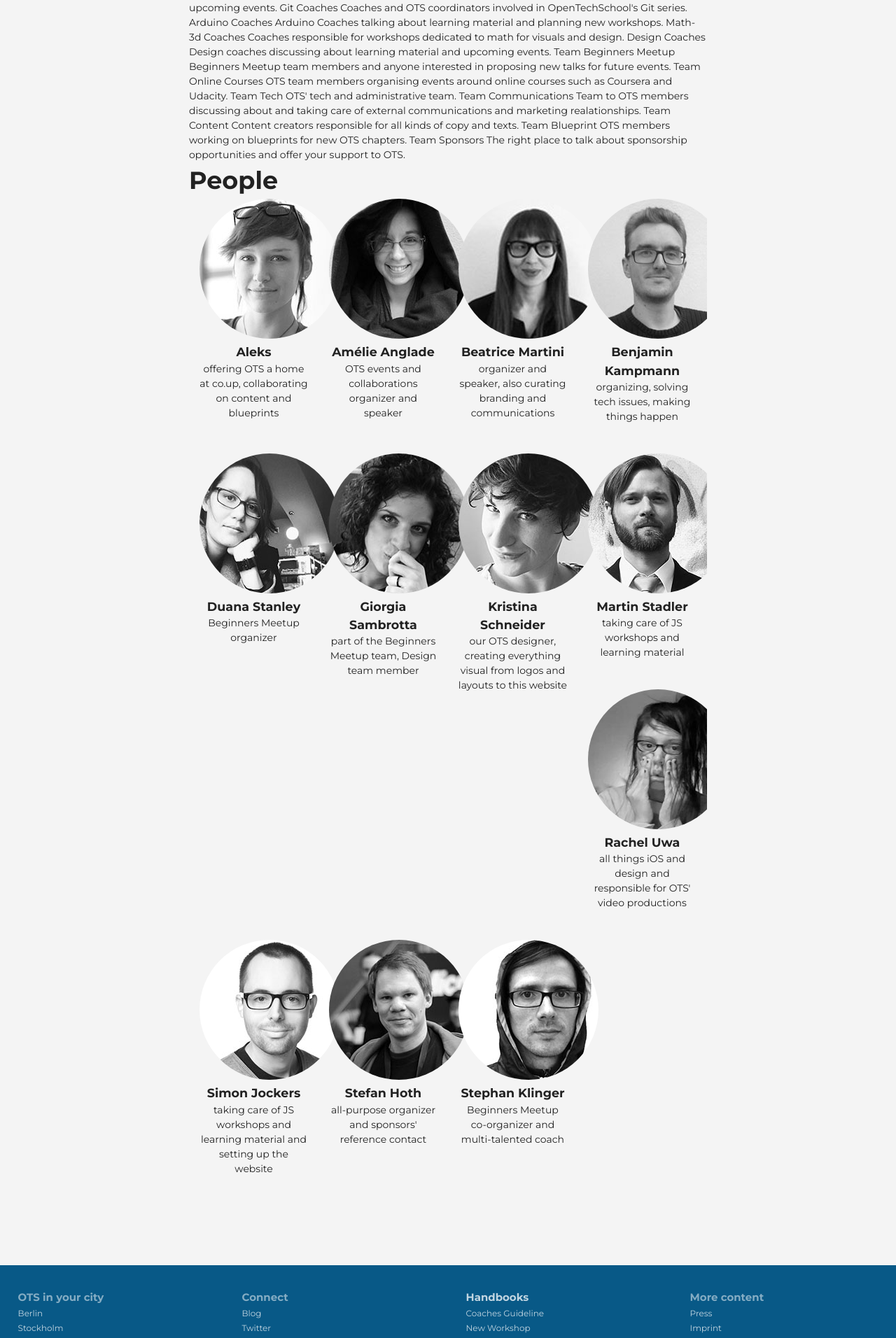
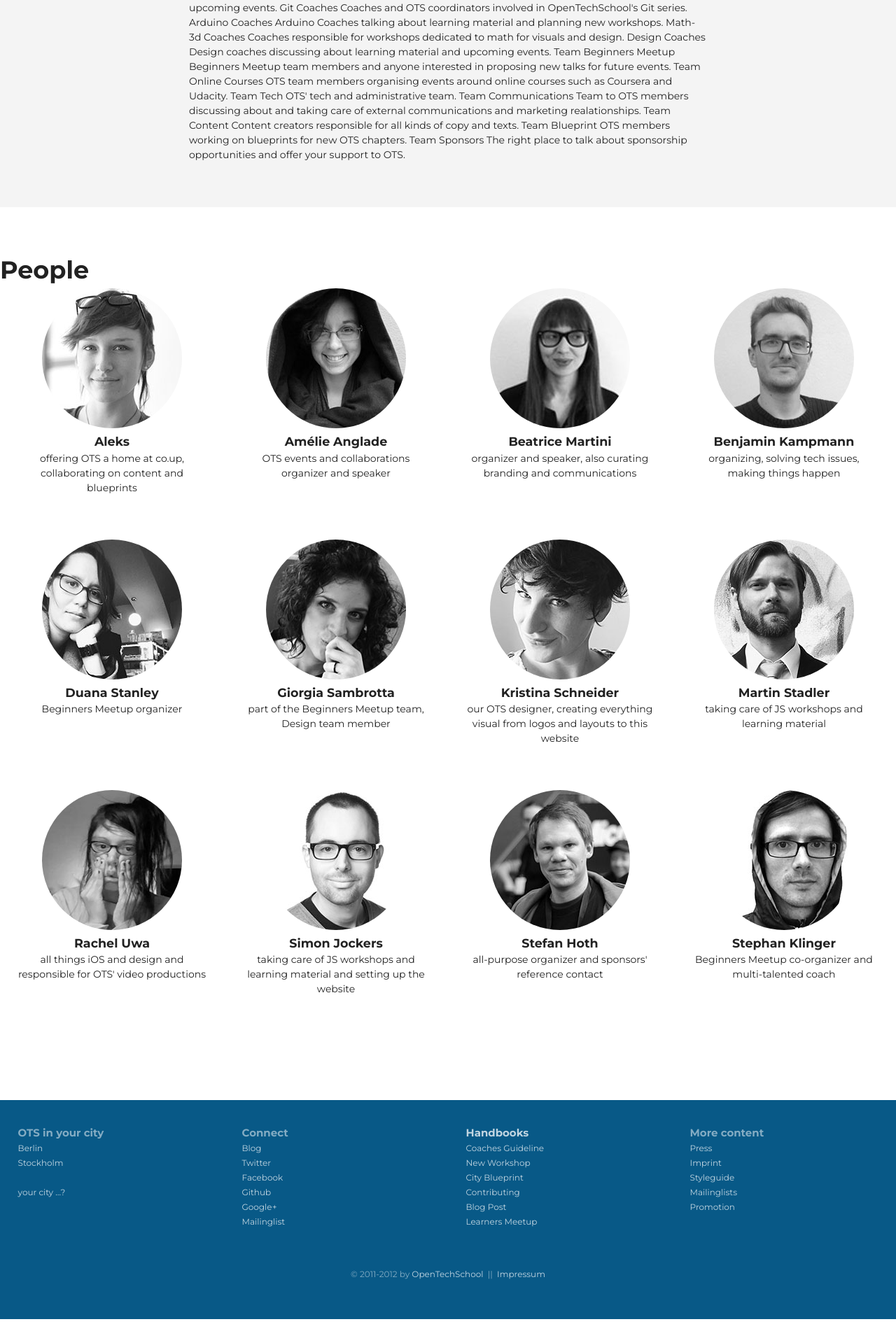
Before and after one commit to OpenTechSchool/www.opentechschool.org, a Jekyll site: the page built from team.html, in a window 1280 px wide. Shown: the part 548-2460 px from the top of the page at 70% size. Built offline with Jekyll 4.4.1, drawn with Linux system fonts in a browser that asks for light colours; nearby versions of some CDN libraries; after the commit the page ends 2433 px from its top, so only the background shows below that.

Commit message:
layout for team page, make images in team list fluid

```diff
--- /dev/null
+++ b/_layouts/core_page.html
@@ -0,0 +1,18 @@
+{% include _head.html %}
+{% include _main_nav.html %}
+
+<header class="site_header">
+  <div class="container">
+
+    <h1 class="workshop_title">
+      {{page.title}}
+    </h1>
+
+  </div>
+</header>
+
+{{ content }}
+
+{% include _footer.html %}
+{% include _scripts.html %}
+{% include _end.html %}
--- a/sass/imports/_main.scss
+++ b/sass/imports/_main.scss
@@ -174,9 +174,15 @@
   height: 8em;
   text-align: center;
   img {
+    width: 100%;
     max-width: 200px;
     height: auto;
     border-radius: 100%;
+  }
+  p {
+    min-height: 6em;
+    height:auto !important;
+    height: 6em;
   }
 }
 
--- a/stylesheets/screen.css
+++ b/stylesheets/screen.css
@@ -328,29 +328,36 @@
 }
 /* line 176, ../sass/imports/_main.scss */
 .team_list > li img {
+  width: 100%;
   max-width: 200px;
   height: auto;
   border-radius: 100%;
 }
+/* line 182, ../sass/imports/_main.scss */
+.team_list > li p {
+  min-height: 6em;
+  height: auto !important;
+  height: 6em;
+}
 
-/* line 183, ../sass/imports/_main.scss */
+/* line 189, ../sass/imports/_main.scss */
 .top_bar {
   width: 100%;
   z-index: 100;
   background: #FFF;
   color: #FFF;
 }
-/* line 188, ../sass/imports/_main.scss */
+/* line 194, ../sass/imports/_main.scss */
 .top_bar .container {
   overflow: visible;
 }
 
-/* line 193, ../sass/imports/_main.scss */
+/* line 199, ../sass/imports/_main.scss */
 .logo_top_bar {
   float: left;
   padding: 0.5em 0.75em;
 }
-/* line 197, ../sass/imports/_main.scss */
+/* line 203, ../sass/imports/_main.scss */
 .logo_top_bar > a {
   display: block;
   float: left;
@@ -361,7 +368,7 @@
   white-space: nowrap;
   overflow: hidden;
 }
-/* line 209, ../sass/imports/_main.scss */
+/* line 215, ../sass/imports/_main.scss */
 .logo_top_bar > a,
 .logo_top_bar > a:link,
 .logo_top_bar > a:visited {
@@ -373,7 +380,7 @@
   filter: alpha(opacity=80);
   /* IE 5-7  */
 }
-/* line 218, ../sass/imports/_main.scss */
+/* line 224, ../sass/imports/_main.scss */
 .logo_top_bar > a:hover,
 .logo_top_bar > a:active,
 .logo_top_bar > a:focus {
@@ -385,7 +392,7 @@
   /* IE 5-7  */
 }
 
-/* line 226, ../sass/imports/_main.scss */
+/* line 232, ../sass/imports/_main.scss */
 footer {
   font-size: .8571em;
   background: #085987;
@@ -393,26 +400,26 @@
   padding: 3em 0;
   height: auto;
 }
-/* line 232, ../sass/imports/_main.scss */
+/* line 238, ../sass/imports/_main.scss */
 footer p {
   text-align: center;
 }
 
-/* line 239, ../sass/imports/_main.scss */
+/* line 245, ../sass/imports/_main.scss */
 footer a,
 footer a:link,
 footer a:visited {
   color: #c1d5e1;
 }
 
-/* line 245, ../sass/imports/_main.scss */
+/* line 251, ../sass/imports/_main.scss */
 footer a:hover,
 footer a:active,
 footer a:focus {
   color: #FFF;
 }
 
-/* line 249, ../sass/imports/_main.scss */
+/* line 255, ../sass/imports/_main.scss */
 .main_img {
   text-align: center;
   height: 24em;
@@ -420,7 +427,7 @@
 }
 
 /* News blocks, events */
-/* line 258, ../sass/imports/_main.scss */
+/* line 264, ../sass/imports/_main.scss */
 .date {
   font-size: .75em;
   font-style: italic;
@@ -428,13 +435,13 @@
 }
 
 /* Styleguide*/
-/* line 268, ../sass/imports/_main.scss */
+/* line 274, ../sass/imports/_main.scss */
 .sg_list {
   list-style: none;
   padding: 0;
 }
 
-/* line 273, ../sass/imports/_main.scss */
+/* line 279, ../sass/imports/_main.scss */
 .sg_list small {
   display: block;
   margin-bottom: .75em;
@@ -442,7 +449,7 @@
   font-style: italic;
 }
 
-/* line 280, ../sass/imports/_main.scss */
+/* line 286, ../sass/imports/_main.scss */
 .sg_color {
   display: inline-block;
   border-radius: 4px;
@@ -450,7 +457,7 @@
   color: transparent;
 }
 
-/* line 287, ../sass/imports/_main.scss */
+/* line 293, ../sass/imports/_main.scss */
 .sg_textarea {
   width: 90%;
   font-size: .625em;
@@ -462,7 +469,7 @@
 }
 
 /* Testimonials */
-/* line 299, ../sass/imports/_main.scss */
+/* line 305, ../sass/imports/_main.scss */
 .testimonial {
   overflow: hidden;
   position: relative;
@@ -472,7 +479,7 @@
   height: 400px;
 }
 
-/* line 309, ../sass/imports/_main.scss */
+/* line 315, ../sass/imports/_main.scss */
 .testimonial blockquote {
   position: absolute;
   z-index: 10;
@@ -481,7 +488,7 @@
   width: 25%;
 }
 
-/* line 317, ../sass/imports/_main.scss */
+/* line 323, ../sass/imports/_main.scss */
 .testimonial img {
   position: absolute;
   z-index: 1;
@@ -490,7 +497,7 @@
   display: block;
 }
 
-/* line 325, ../sass/imports/_main.scss */
+/* line 331, ../sass/imports/_main.scss */
 .testimonial img.close-up {
   width: 100%;
   max-width: 240px;
@@ -512,30 +519,30 @@
     }*/
 }
 /* ==|== non-semantic helper classes ======================================== */
-/* line 353, ../sass/imports/_main.scss */
+/* line 359, ../sass/imports/_main.scss */
 .clearfix:before, .clearfix:after {
   content: "";
   display: table;
 }
 
-/* line 354, ../sass/imports/_main.scss */
+/* line 360, ../sass/imports/_main.scss */
 .clearfix:after {
   clear: both;
 }
 
-/* line 355, ../sass/imports/_main.scss */
+/* line 361, ../sass/imports/_main.scss */
 .clearfix {
   zoom: 1;
 }
 
-/* line 356, ../sass/imports/_main.scss */
+/* line 362, ../sass/imports/_main.scss */
 .center {
   text-align: center;
 }
 
 /* ==|== print styles ======================================================= */
 @media print {
-  /* line 364, ../sass/imports/_main.scss */
+  /* line 370, ../sass/imports/_main.scss */
   * {
     background: transparent !important;
     color: black !important;
@@ -544,43 +551,43 @@
     -ms-filter: none !important;
   }
 
-  /* line 365, ../sass/imports/_main.scss */
+  /* line 371, ../sass/imports/_main.scss */
   a, a:visited {
     text-decoration: underline;
   }
 
-  /* line 366, ../sass/imports/_main.scss */
+  /* line 372, ../sass/imports/_main.scss */
   a[href]:after {
     content: " (" attr(href) ")";
   }
 
-  /* line 367, ../sass/imports/_main.scss */
+  /* line 373, ../sass/imports/_main.scss */
   abbr[title]:after {
     content: " (" attr(title) ")";
   }
 
-  /* line 368, ../sass/imports/_main.scss */
+  /* line 374, ../sass/imports/_main.scss */
   .ir a:after, a[href^="javascript:"]:after, a[href^="#"]:after {
     content: "";
   }
 
-  /* line 369, ../sass/imports/_main.scss */
+  /* line 375, ../sass/imports/_main.scss */
   pre, blockquote {
     border: 1px solid #999;
     page-break-inside: avoid;
   }
 
-  /* line 370, ../sass/imports/_main.scss */
+  /* line 376, ../sass/imports/_main.scss */
   thead {
     display: table-header-group;
   }
 
-  /* line 371, ../sass/imports/_main.scss */
+  /* line 377, ../sass/imports/_main.scss */
   tr, img {
     page-break-inside: avoid;
   }
 
-  /* line 372, ../sass/imports/_main.scss */
+  /* line 378, ../sass/imports/_main.scss */
   img {
     max-width: 100% !important;
   }
@@ -589,13 +596,13 @@
     margin: 0.5cm;
 }
 
-  /* line 374, ../sass/imports/_main.scss */
+  /* line 380, ../sass/imports/_main.scss */
   p, h2, h3 {
     orphans: 3;
     widows: 3;
   }
 
-  /* line 375, ../sass/imports/_main.scss */
+  /* line 381, ../sass/imports/_main.scss */
   h2, h3 {
     page-break-after: avoid;
   }
--- a/team.html
+++ b/team.html
@@ -1,8 +1,10 @@
 ---
-layout: simple
+layout: core_page
 title: Team
 ---
 
+<section class="bg_full">
+  <div class="container container_narrow">
     We organise our work in teams. Each team is responsible for certain areas of the OpenTechSchool.
 
     <h1>Teams</h1>
@@ -52,6 +54,12 @@
     Team Sponsors
     The right place to talk about sponsorship opportunities and offer your support to OTS.
 
+  </div>
+</section>
+
+
+<section class="bg_full bg_full_white">
+  <div class="container container_wide">
 
     <h1>People</h1>
 
@@ -131,3 +139,7 @@
       </li>
 
     </ul>
+
+
+  </div>
+</section>
```
Lines whose indentation alone changed are shown as unchanged.
